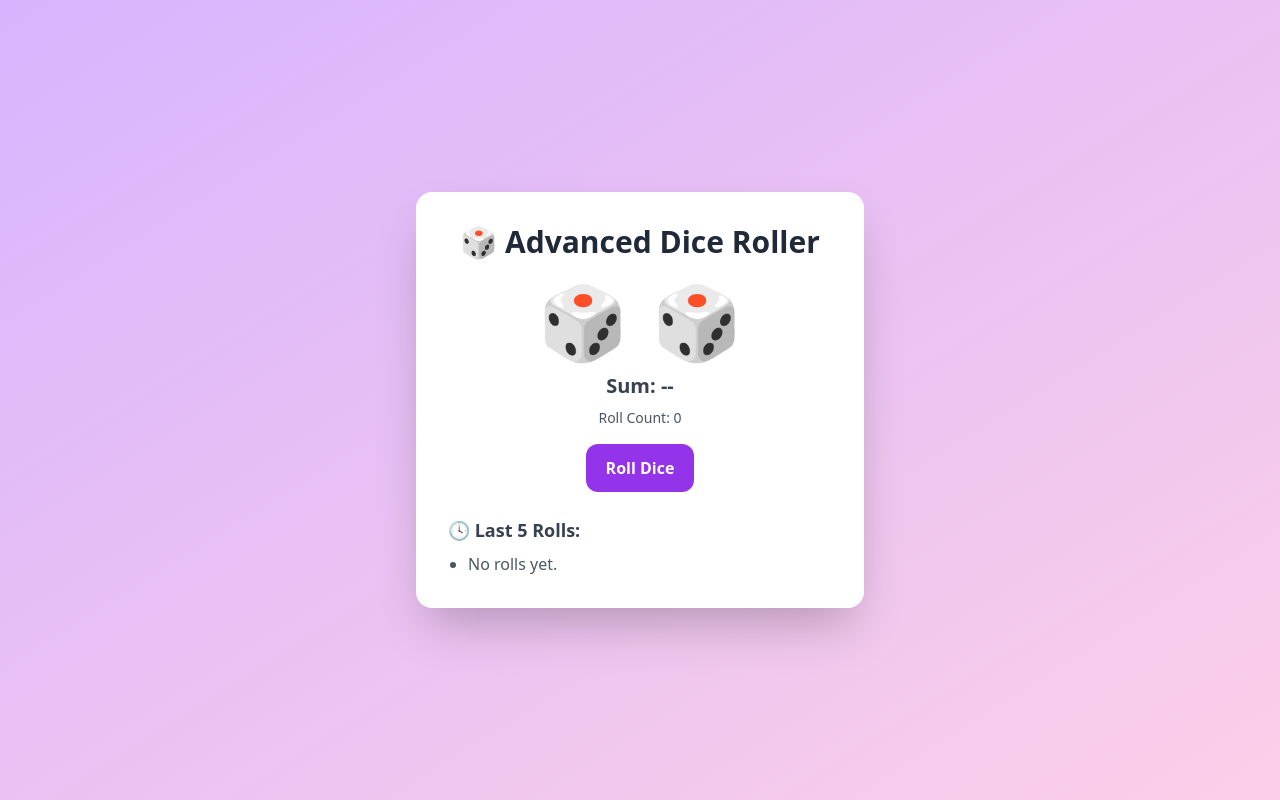
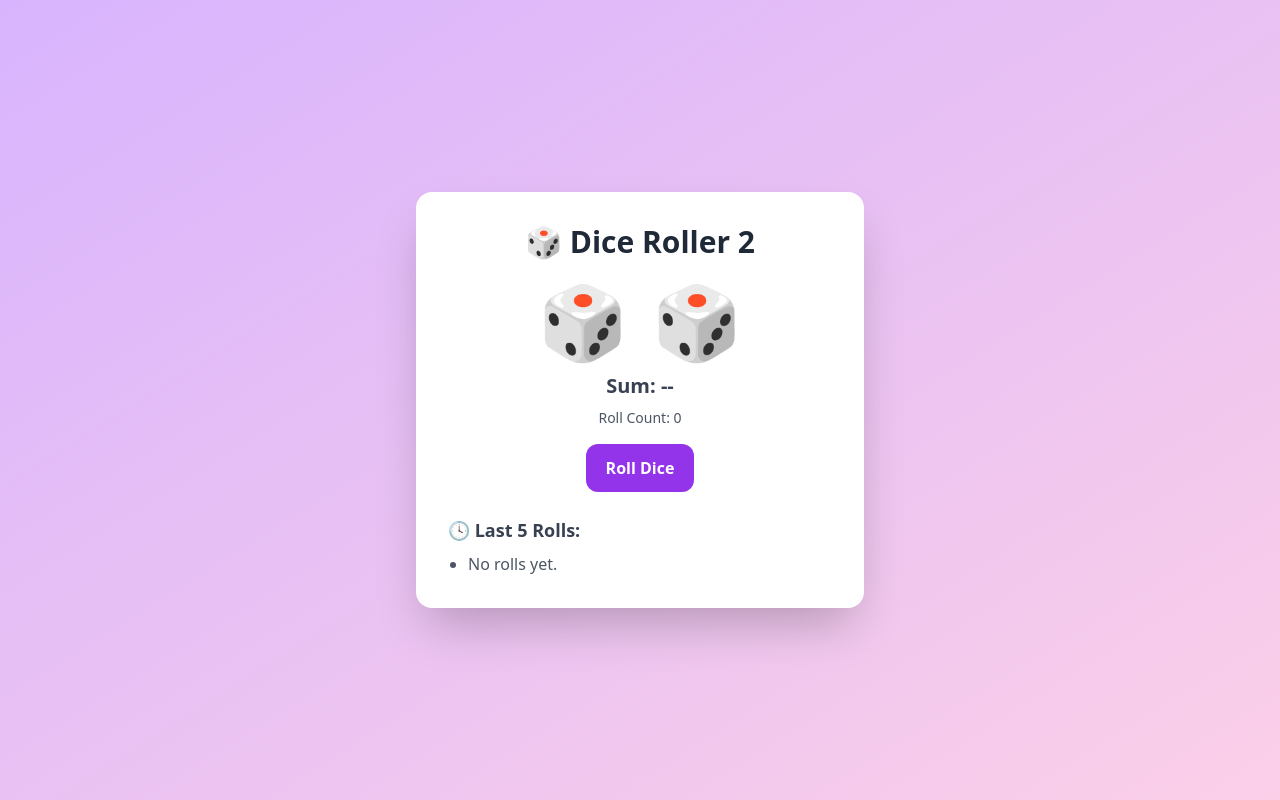
Before and after one commit to Sina247/Dice-Roller-2, a plain HTML site: page index.html in a window 1280 px wide. Drawn offline with nearby package versions, Linux system fonts and the light colour scheme.

Commit message:
index.html

```diff
--- a/index.html
+++ b/index.html
@@ -2,13 +2,13 @@
 <html lang="en">
 	<head>
 		<meta charset="UTF-8" />
-		<title>Advanced Dice Roller</title>
+		<title>ADice Roller 2</title>
 		<script src="https://cdn.tailwindcss.com"></script>
 		<meta name="viewport" content="width=device-width, initial-scale=1.0" />
 	</head>
 	<body class="bg-gradient-to-br from-purple-300 to-pink-200 min-h-screen flex items-center justify-center">
 		<div class="bg-white p-6 sm:p-8 rounded-2xl shadow-2xl w-full max-w-md text-center">
-			<h1 class="text-2xl sm:text-3xl font-bold text-gray-800 mb-6">🎲 Advanced Dice Roller</h1>
+			<h1 class="text-2xl sm:text-3xl font-bold text-gray-800 mb-6">🎲 Dice Roller 2</h1>
 
 			<div class="flex justify-center gap-4 sm:gap-6 text-6xl sm:text-7xl mb-4">
 				<div id="dice1">🎲</div>
```
